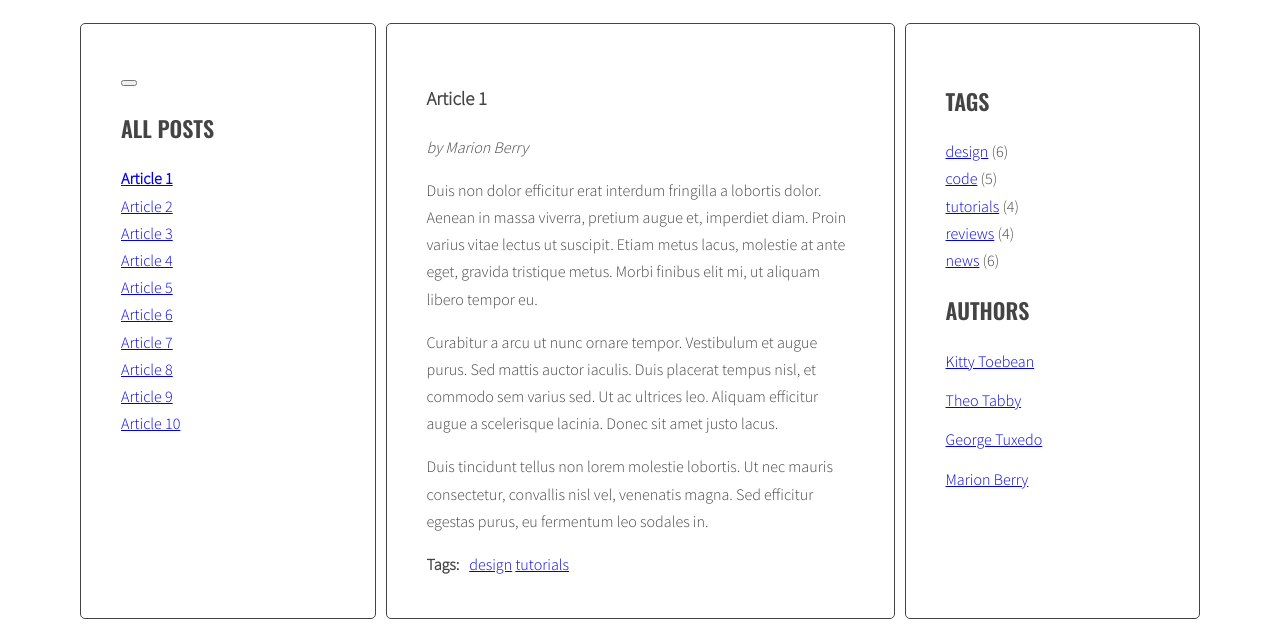
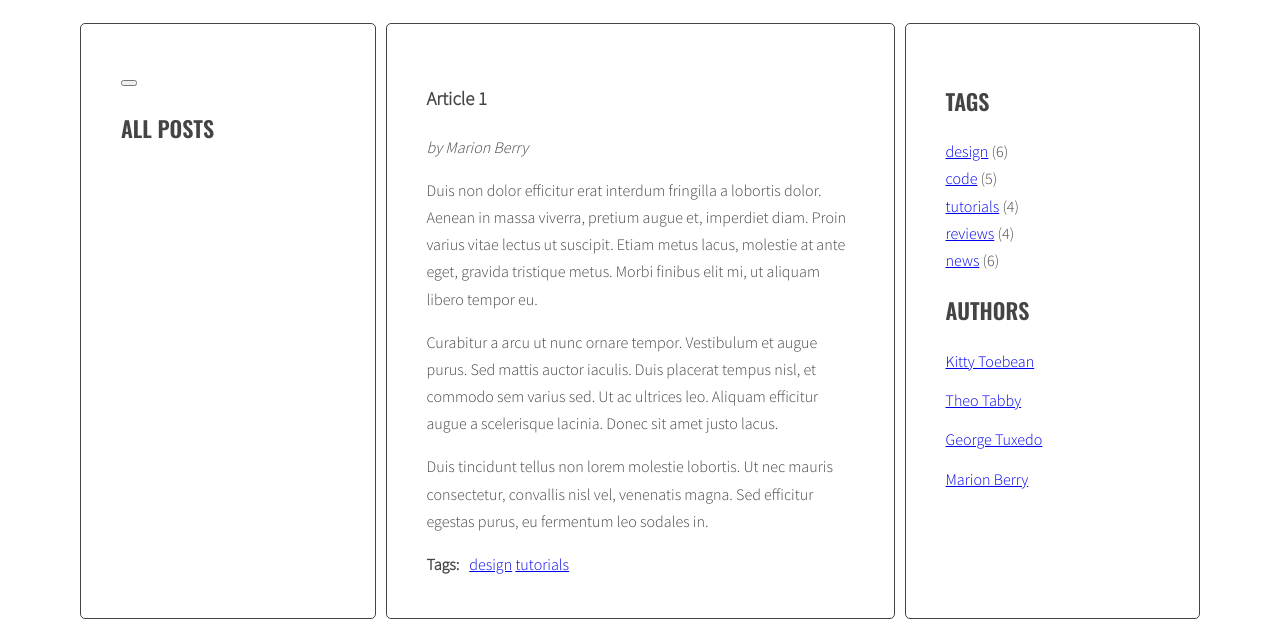
Before and after one commit to Greg-Rad/javascript-blog, a website: page index.html in a window 1280 px wide. Shown: the part 220-847 px from the top of the page. Drawn offline with nearby package versions, Linux system fonts and the light colour scheme.

```diff
--- a/index.html
+++ b/index.html
@@ -16,16 +16,7 @@
                 <button id="button-test"></button>
               <h2 class="section-title">All posts</h2>
               <ul class="list titles">
-                <li><a href="#article-1" class="active"><span>Article 1</span></a></li>
-                <li><a href="#article-2"><span>Article 2</span></a></li>
-                <li><a href="#article-3"><span>Article 3</span></a></li>
-                <li><a href="#article-4"><span>Article 4</span></a></li>
-                <li><a href="#article-5"><span>Article 5</span></a></li>
-                <li><a href="#article-6"><span>Article 6</span></a></li>
-                <li><a href="#article-7"><span>Article 7</span></a></li>
-                <li><a href="#article-8"><span>Article 8</span></a></li>
-                <li><a href="#article-9"><span>Article 9</span></a></li>
-                <li><a href="#article-10"><span>Article 10</span></a></li>
+
               </ul>
             </aside>
             <section class="posts">
--- a/js/script.js
+++ b/js/script.js
@@ -1,5 +1,4 @@
 'use strict';
-
 function titleClickHandler(event) {
   event.preventDefault();
   const clickedElement = this;
@@ -9,7 +8,7 @@
   /* remove class 'active' from all article links  */
   const activeLinks = document.querySelectorAll('.titles a.active');
 
-  for(let activeLink of activeLinks){
+  for (let activeLink of activeLinks) {
     activeLink.classList.remove('active');
   }
 
@@ -19,25 +18,30 @@
 
   /* remove class 'active' from all articles */
   const activeArticles = document.querySelectorAll('.post.active');
-  for(let activeArticle of activeArticles){
+  for (let activeArticle of activeArticles) {
     activeArticle.classList.remove('active');
   }
 
-}
   const articleSelector = clickedElement.getAttribute('href');
   console.log(articleSelector);
-const targetArticle = document.querySeletor(articleSelector);
+  const targetArticle = document.querySelector(articleSelector);
   console.log(targetArticle);
-targetArticle.classList('active');
   targetArticle.classList.add('active');
+}
+
+const links = document.querySelectorAll('.titles a');
+for (const link of links) {
+  link.addEventListener("click", titleClickHandler);
+}
 
 const optArticleSelector = '.post',
   optTitleSelector = '.post-title',
   optTitleListSelector = '.titles';
 
-function generateTitleLinks(){
+function generateTitleLinks() {
 
-const titleList = document.querySeletor(optTitleListSelector).innerHTML = '';
+  const titleList = document.querySelector(optTitleListSelector);
+  titleList.innerHTML = '';
 
   /* remove contents of titleList */
 
@@ -56,3 +60,9 @@
 }
 
 generateTitleLinks();
+const articles = document.querySelectorAll(optArticleSelector);
+for (const article of articles) {
+  article.querySelector('click', article);
+}
+const articleId = clickedElement.getAttribute('id');
+const articleTitle = article.querySelector(optTitleSelector).innerHTML;
```
Lines whose indentation alone changed are shown as unchanged.
